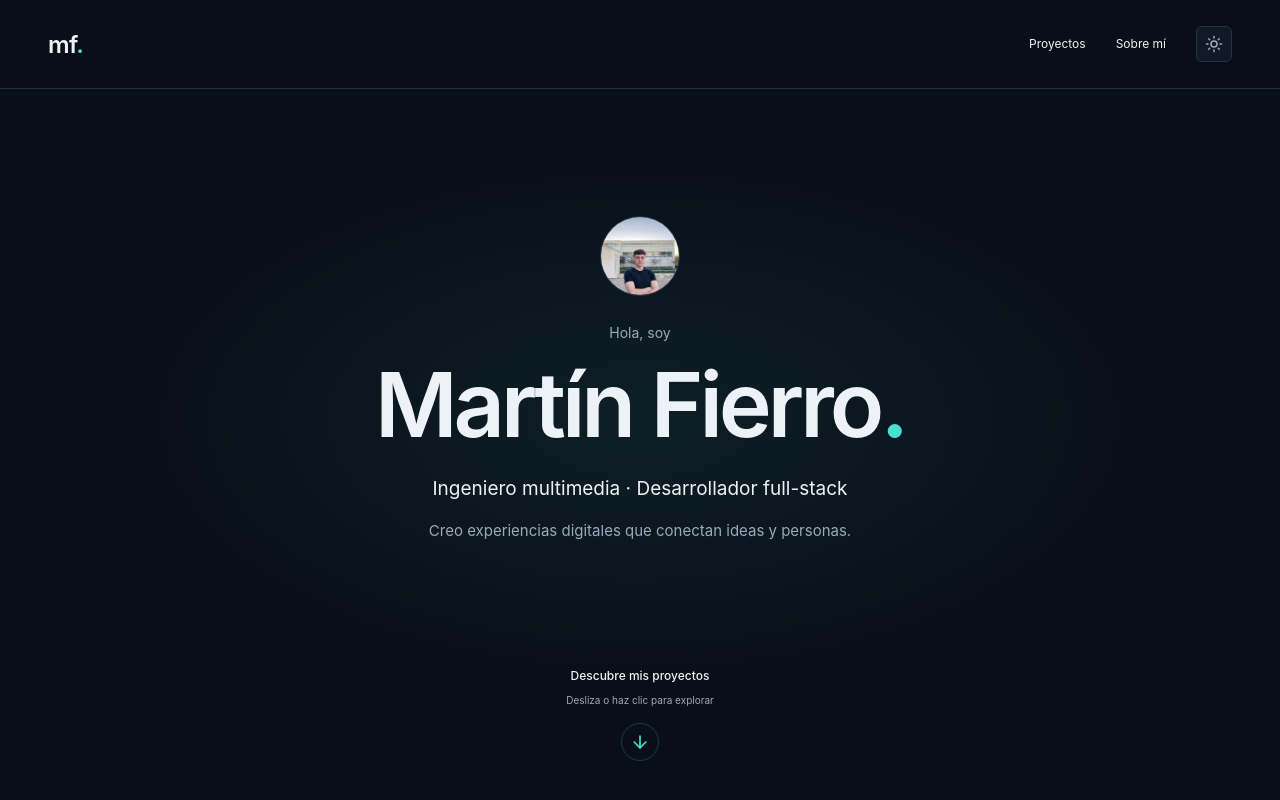
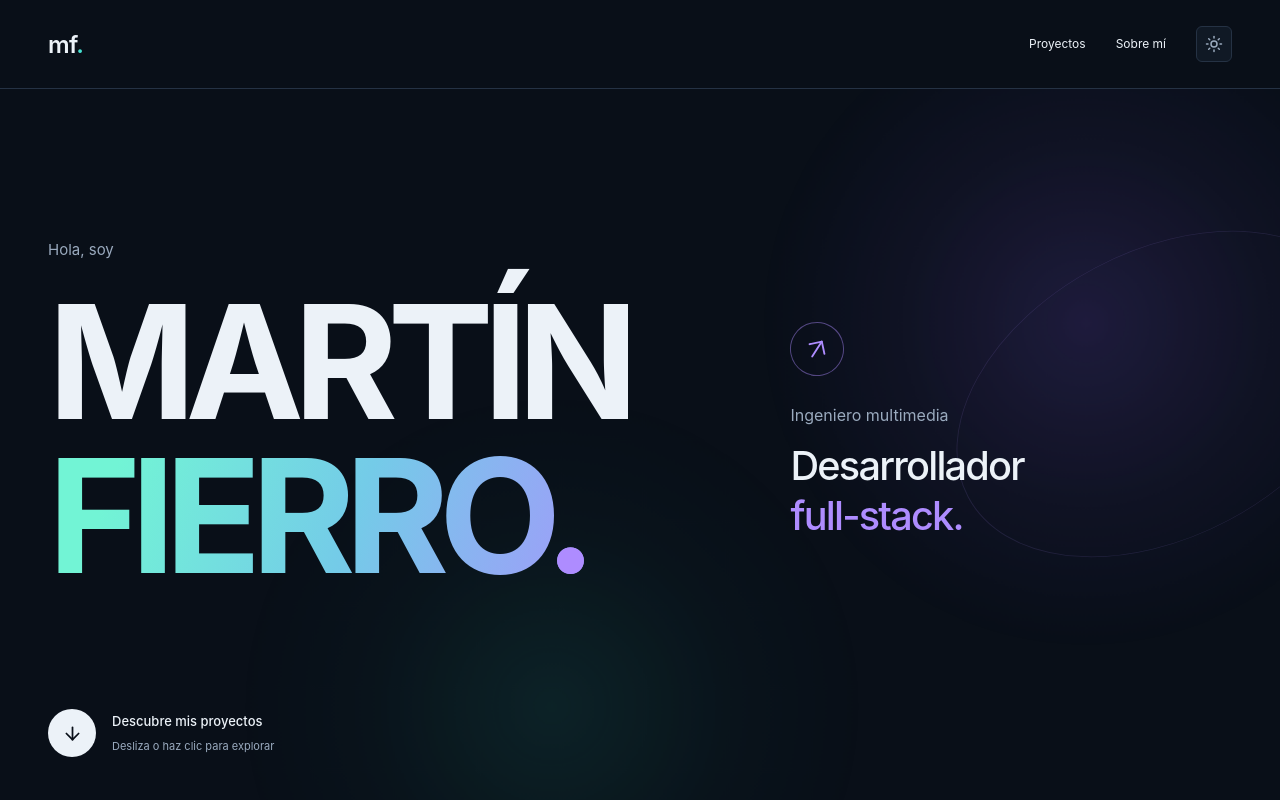
Before and after one commit to martiinfiierro2/Portafolio, a React (Vite) app: page / in a window 1280 px wide. Shown: the top 800 px of the page. Built offline with nearby package versions, Linux system fonts and the light colour scheme; the HTML template or start-up script is replaced by a standard one.

Commit message:
Create expressive typographic cover with animated color accents

```diff
--- a/src/Bio.jsx
+++ b/src/Bio.jsx
@@ -1,38 +1,49 @@
-import { ArrowDown } from "lucide-react";
-import portrait from "./img/martin.jpg";
+import { ArrowDown, ArrowUpRight } from "lucide-react";
 import Reveal from "./components/Reveal";
 
 export default function Bio() {
   return (
-    <section className="hero shell" id="inicio" aria-labelledby="hero-title">
+    <section className="hero" id="inicio" aria-labelledby="hero-title">
+      <div className="hero-atmosphere" aria-hidden="true">
+        <span className="hero-glow hero-glow-violet" />
+        <span className="hero-glow hero-glow-mint" />
+        <span className="hero-orbit" />
+      </div>
+
+      <div className="hero-content shell">
         <Reveal className="hero-copy">
-        <img
-          className="hero-portrait"
-          src={portrait}
-          alt="Retrato de Martín Fierro"
-          width="80"
-          height="80"
-          fetchPriority="high"
-        />
           <p className="hero-greeting">Hola, soy</p>
-        <h1 id="hero-title">
-          Martín Fierro<span className="accent">.</span>
+          <h1 id="hero-title" aria-label="Martín Fierro">
+            <span className="hero-name-first">Martín</span>
+            <span className="hero-name-last">
+              Fierro<span className="hero-name-dot">.</span>
+            </span>
           </h1>
+        </Reveal>
+
+        <Reveal className="hero-profile" delay={0.12}>
+          <span className="hero-profile-mark" aria-hidden="true">
+            <ArrowUpRight size={30} strokeWidth={1.5} />
+          </span>
+          <p className="hero-role-label">Ingeniero multimedia</p>
           <p className="hero-role">
-          Ingeniero multimedia · Desarrollador full-stack
-        </p>
-        <p className="hero-description">
-          Creo experiencias digitales que conectan ideas y personas.
+            Desarrollador
+            <br />
+            <span>full-stack.</span>
           </p>
         </Reveal>
-      <Reveal className="hero-discover" delay={0.15}>
+      </div>
+
+      <Reveal className="hero-discover shell" delay={0.2}>
         <a className="discover-link" href="#proyectos">
+          <span className="discover-arrow">
+            <ArrowDown size={21} aria-hidden="true" />
+          </span>
+          <span className="discover-copy">
             <span>Descubre mis proyectos</span>
             <span className="discover-hint">
               Desliza o haz clic para explorar
             </span>
-          <span className="discover-arrow">
-            <ArrowDown size={20} aria-hidden="true" />
           </span>
         </a>
       </Reveal>
--- a/src/styles/home.css
+++ b/src/styles/home.css
@@ -1,116 +1,225 @@
 .hero {
+  --hero-violet: #ae8cff;
+  --hero-mint: #72f4d5;
+  --hero-blue: #74cbe8;
   position: relative;
   isolation: isolate;
   min-height: calc(100svh - var(--header-height));
   display: grid;
   grid-template-rows: 1fr auto;
-  gap: 28px;
-  padding-block: 40px 32px;
-  text-align: center;
+  gap: 40px;
+  padding-block: 70px 38px;
 }
 
-.hero::before {
-  content: "";
+.hero-atmosphere {
   position: absolute;
   z-index: -1;
-  inset: 8% 5% 15%;
-  background: radial-gradient(
-    ellipse at center,
-    var(--accent-soft),
-    transparent 66%
-  );
+  inset: 0;
+  overflow: hidden;
   pointer-events: none;
 }
 
-.hero-copy {
-  align-self: center;
-  max-width: 800px;
-  width: 100%;
-  margin-inline: auto;
+.hero-glow {
+  position: absolute;
+  width: min(62vw, 680px);
+  aspect-ratio: 1;
+  border-radius: 50%;
+  opacity: 0.55;
+  will-change: transform;
 }
 
-.hero-portrait {
-  width: 80px;
-  height: 80px;
-  object-fit: cover;
-  object-position: center 30%;
+.hero-glow-violet {
+  right: -12%;
+  top: -16%;
+  background: radial-gradient(
+    circle,
+    #9361ff4a 0%,
+    #9361ff1b 36%,
+    transparent 67%
+  );
+  animation: hero-drift-violet 18s ease-in-out infinite alternate;
+}
+
+.hero-glow-mint {
+  left: 16%;
+  bottom: -35%;
+  background: radial-gradient(
+    circle,
+    #38ecc42b 0%,
+    #38ecc40c 36%,
+    transparent 67%
+  );
+  animation: hero-drift-mint 22s ease-in-out infinite alternate;
+}
+
+.hero-orbit {
+  position: absolute;
+  top: 12%;
+  right: -8%;
+  width: 440px;
+  height: 440px;
+  border: 1px solid #ae8cff20;
   border-radius: 50%;
-  display: block;
-  margin: 0 auto 24px;
-  border: 1px solid var(--line);
+  transform: rotate(-28deg) scaleY(0.65);
+  pointer-events: none;
+}
+
+.hero-content {
+  display: grid;
+  grid-template-columns: 1.6fr 1fr;
+  gap: 36px;
+  align-items: center;
+  align-self: center;
 }
 
 .hero-greeting {
+  font-size: 15px;
   color: var(--muted);
-  font-size: 14px;
+  margin-bottom: 28px;
+}
+
+.hero h1 {
+  font-size: clamp(88px, 12.4vw, 172px);
+  font-weight: 750;
+  letter-spacing: -0.065em;
+  line-height: 0.89;
+  text-transform: uppercase;
+  margin: 0;
+}
+
+.hero-name-first,
+.hero-name-last {
+  display: block;
+}
+
+.hero-name-last {
+  margin-top: 0.08em;
+  color: var(--hero-mint);
+  background: linear-gradient(
+    110deg,
+    var(--hero-mint) 10%,
+    var(--hero-blue) 44%,
+    var(--hero-violet) 88%
+  );
+  background-clip: text;
+  -webkit-background-clip: text;
+  -webkit-text-fill-color: transparent;
+}
+
+.hero-name-dot {
+  -webkit-text-fill-color: var(--hero-violet);
+}
+
+.hero-profile {
+  padding-top: 42px;
+}
+
+.hero-profile-mark {
+  display: grid;
+  place-items: center;
+  width: 54px;
+  height: 54px;
+  border: 1px solid color-mix(in srgb, var(--hero-violet) 45%, transparent);
+  border-radius: 50%;
+  color: var(--hero-violet);
+  margin-bottom: 25px;
+  transform: rotate(-12deg);
+}
+
+.hero-role-label {
+  font-size: 16px;
+  color: var(--muted);
   margin-bottom: 12px;
 }
 
-.hero h1 {
-  font-size: clamp(48px, 7vw, 92px);
-  font-weight: 600;
-  letter-spacing: -4px;
-  line-height: 1.08;
-  margin-bottom: 20px;
+.hero-role {
+  font-size: clamp(27px, 3.1vw, 44px);
+  font-weight: 500;
+  letter-spacing: -0.045em;
+  line-height: 1.25;
+  color: var(--ink);
+  margin: 0;
 }
 
-.hero-role {
-  font-size: clamp(15px, 1.5vw, 19px);
-  color: var(--ink);
-  font-weight: 400;
-  line-height: 1.6;
-  margin-bottom: 14px;
-}
-
-.hero-description {
-  font-size: 15px;
-  line-height: 1.7;
-  max-width: 430px;
-  margin: 0 auto;
+.hero-role > span {
+  color: var(--hero-violet);
 }
 
 .hero-discover {
-  justify-self: center;
+  justify-self: start;
 }
 
 .discover-link {
   display: inline-flex;
+  align-items: center;
+  gap: 16px;
+  padding: 6px 0;
+  border-radius: 6px;
+  font-size: 13px;
+  font-weight: 500;
+}
+
+.discover-copy {
+  display: flex;
   flex-direction: column;
-  align-items: center;
-  gap: 8px;
-  padding: 8px 20px;
-  border-radius: 6px;
-  font-size: 12px;
-  font-weight: 500;
+  gap: 6px;
 }
 
 .discover-hint {
   color: var(--muted);
-  font-size: 10px;
+  font-size: 11px;
   font-weight: 400;
 }
 
 .discover-arrow {
   display: grid;
   place-items: center;
-  width: 38px;
-  height: 38px;
-  border: 1px solid var(--line);
+  width: 48px;
+  height: 48px;
+  background: var(--ink);
+  color: var(--bg);
   border-radius: 50%;
-  color: var(--accent);
-  margin-top: 7px;
   transition:
     transform 200ms,
-    border-color 200ms;
+    background 200ms;
 }
 
 .discover-link:hover .discover-arrow {
-  border-color: var(--accent);
+  background: var(--hero-mint);
+  color: #090f18;
   transform: translateY(4px);
 }
 
 .discover-arrow svg {
   animation: discover-nudge 2.8s ease-in-out infinite;
+}
+
+.site[data-theme="light"] .hero {
+  --hero-violet: #7040bd;
+  --hero-mint: #167a6d;
+  --hero-blue: #317caa;
+}
+
+.site[data-theme="light"] .hero-glow {
+  opacity: 0.8;
+}
+
+@keyframes hero-drift-violet {
+  from {
+    transform: translate(0, 0) scale(1);
+  }
+  to {
+    transform: translate(-35px, 35px) scale(1.12);
+  }
+}
+
+@keyframes hero-drift-mint {
+  from {
+    transform: translate(0, 0) scale(1);
+  }
+  to {
+    transform: translate(45px, -25px) scale(1.08);
+  }
 }
 
 @keyframes discover-nudge {
@@ -124,88 +233,144 @@
   }
 }
 
-@media (max-width: 760px) {
-  .hero {
-    padding-block: 28px 22px;
+@media (max-width: 1050px) {
+  .hero-content {
     gap: 24px;
+    grid-template-columns: 1.4fr 1fr;
   }
-
   .hero h1 {
-    font-size: clamp(44px, 10vw, 68px);
-    letter-spacing: -2.5px;
+    font-size: clamp(80px, 12vw, 132px);
   }
-
-  .hero-role {
-    max-width: 310px;
-    margin-inline: auto;
-  }
-
-  .hero-description {
-    max-width: 310px;
-    font-size: 14px;
+  .hero-orbit {
+    width: 330px;
+    height: 330px;
   }
 }
 
-@media (max-height: 640px) {
+@media (max-width: 760px) {
   .hero {
-    padding-block: 20px 16px;
-    gap: 18px;
+    padding-block: 38px 24px;
+    gap: 30px;
   }
+  .hero-content {
+    grid-template-columns: 1fr;
+    gap: 28px;
+  }
+  .hero-greeting {
+    font-size: 13px;
+    margin-bottom: 22px;
+  }
+  .hero h1 {
+    font-size: clamp(76px, 21vw, 132px);
+  }
+  .hero-profile {
+    padding-top: 0;
+  }
+  .hero-profile-mark {
+    display: none;
+  }
+  .hero-role-label {
+    font-size: 14px;
+    margin-bottom: 7px;
+  }
+  .hero-role {
+    font-size: clamp(27px, 7vw, 36px);
+  }
+  .hero-glow {
+    width: 100vw;
+  }
+  .hero-glow-violet {
+    right: -40%;
+    top: -4%;
+  }
+  .hero-glow-mint {
+    bottom: -20%;
+    left: -45%;
+  }
+  .hero-orbit {
+    right: -60%;
+    top: 6%;
+  }
+  .discover-link {
+    font-size: 12px;
+    gap: 12px;
+  }
+  .discover-hint {
+    font-size: 10px;
+  }
+  .discover-arrow {
+    width: 42px;
+    height: 42px;
+  }
+}
 
-  .hero-portrait {
-    width: 58px;
-    height: 58px;
-    margin-bottom: 16px;
+@media (max-height: 640px) and (min-width: 761px) {
+  .hero {
+    padding-block: 30px 22px;
+    gap: 24px;
   }
+  .hero h1 {
+    font-size: clamp(70px, 10vw, 112px);
+  }
+  .hero-profile {
+    padding-top: 20px;
+  }
+  .hero-profile-mark {
+    display: none;
+  }
+}
 
+@media (max-height: 640px) and (max-width: 760px) {
+  .hero {
+    padding-block: 24px 18px;
+    gap: 24px;
+  }
+  .hero-content {
+    gap: 20px;
+  }
+  .hero-greeting {
+    margin-bottom: 14px;
+  }
   .hero h1 {
-    font-size: clamp(40px, 7vw, 64px);
-    margin-bottom: 12px;
+    font-size: clamp(70px, 20vw, 100px);
   }
-
-  .hero-greeting {
-    margin-bottom: 8px;
+  .hero-role {
+    font-size: 25px;
   }
 }
 
 @media (max-height: 450px) {
   .hero {
-    padding-block: 16px;
-    gap: 16px;
+    padding-block: 20px 16px;
+    gap: 18px;
   }
-
-  .hero-portrait,
+  .hero-content {
+    grid-template-columns: 1.5fr 1fr;
+    gap: 20px;
+  }
+  .hero h1 {
+    font-size: clamp(48px, 9vw, 82px);
+  }
   .hero-greeting {
+    margin-bottom: 14px;
+  }
+  .hero-profile {
+    padding-top: 16px;
+  }
+  .hero-profile-mark {
     display: none;
   }
-
-  .hero h1 {
-    font-size: 44px;
-    margin-bottom: 10px;
+  .hero-role-label {
+    font-size: 12px;
   }
-
   .hero-role {
-    font-size: 14px;
-    margin-bottom: 6px;
+    font-size: 24px;
   }
-
-  .hero-description {
-    font-size: 13px;
+  .discover-arrow {
+    width: 36px;
+    height: 36px;
   }
-
-  .discover-link {
-    flex-direction: row;
-    gap: 14px;
-    padding: 4px 12px;
-  }
-
   .discover-hint {
     display: none;
   }
-
-  .discover-arrow {
-    width: 32px;
-    height: 32px;
-    margin-top: 0;
-  }
 }
```
Also changed, not shown: public/projects/portfolio-desktop.png, public/projects/portfolio-mobile.png. Lines whose indentation alone changed are shown as unchanged.
